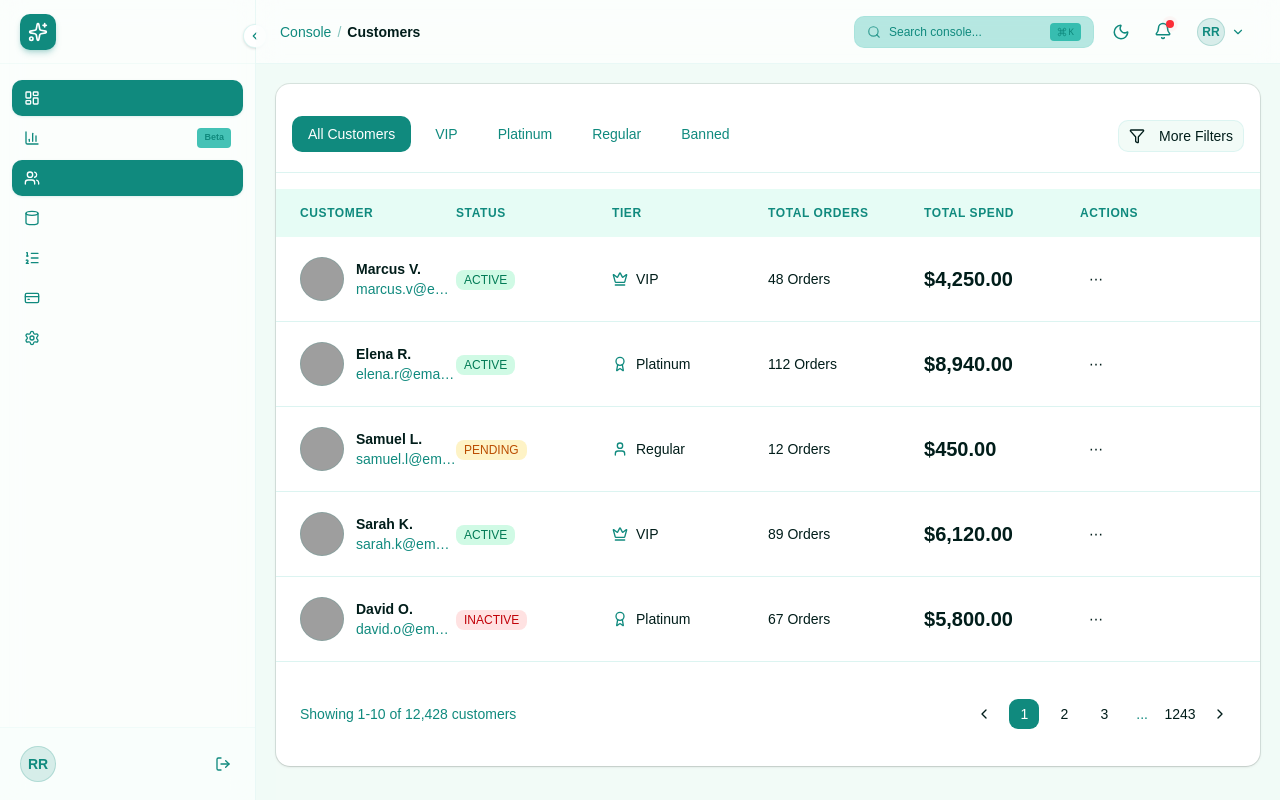
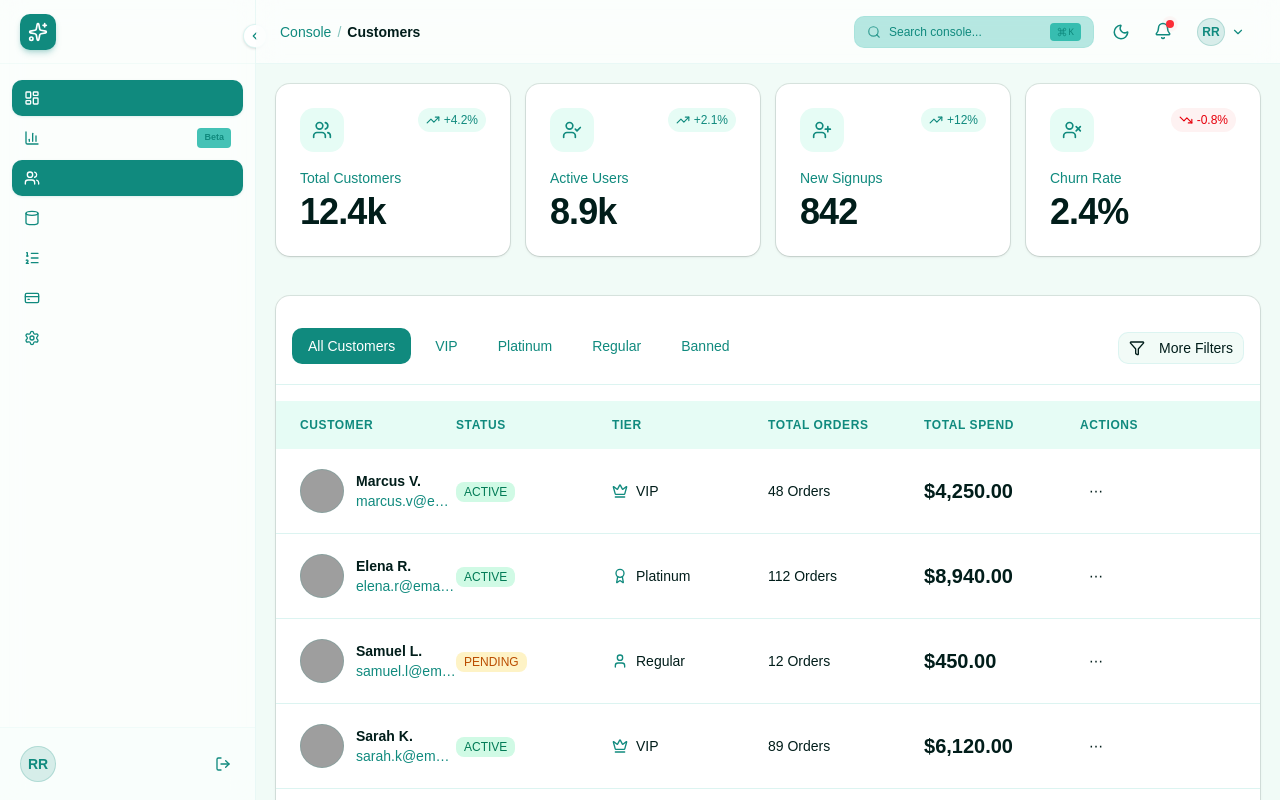
Before and after one commit to ranajitchandra/local_saas, a React (Vite) app: page /dashboard/customers in a window 1280 px wide. Built offline with nearby package versions, Linux system fonts and the light colour scheme; grey boxes are pictures that could not be loaded.

Commit message:
implement stat of customer in deshboard

```diff
--- a/src/pages/Dashboard/Customers/CustomersPage.tsx
+++ b/src/pages/Dashboard/Customers/CustomersPage.tsx
@@ -1,8 +1,10 @@
+import CustomersStatsCards from "./CustomersStatsCards";
 import CustomersTable from "./CustomersTable";
 
 export default function CustomersPage() {
   return (
-    <div>
+    <div className="space-y-10">
+        <CustomersStatsCards />
       <CustomersTable />
     </div>
   )
--- /dev/null
+++ b/src/pages/Dashboard/Customers/CustomersStatsCards.tsx
@@ -0,0 +1,93 @@
+"use client";
+
+import {
+    Users,
+    UserCheck,
+    UserPlus,
+    UserX,
+    TrendingUp,
+    TrendingDown,
+} from "lucide-react";
+
+import { Card } from "@/components/ui/card";
+
+const stats = [
+    {
+        title: "Total Customers",
+        value: "12.4k",
+        change: "+4.2%",
+        positive: true,
+        icon: Users,
+    },
+    {
+        title: "Active Users",
+        value: "8.9k",
+        change: "+2.1%",
+        positive: true,
+        icon: UserCheck,
+    },
+    {
+        title: "New Signups",
+        value: "842",
+        change: "+12%",
+        positive: true,
+        icon: UserPlus,
+    },
+    {
+        title: "Churn Rate",
+        value: "2.4%",
+        change: "-0.8%",
+        positive: false,
+        icon: UserX,
+    },
+];
+
+export default function CustomersStatsCards() {
+    return (
+        <div className="grid grid-cols-1 gap-4 sm:grid-cols-2 xl:grid-cols-4">
+            {stats.map((item) => {
+                const Icon = item.icon;
+
+                return (
+                    <Card
+                        key={item.title}
+                        className="border-border bg-card p-4 lg:p-6 shadow-sm transition-all hover:shadow-md"
+                    >
+                        <div className="flex items-start justify-between">
+                            {/* Icon */}
+                            <div className="flex h-11 w-11 items-center justify-center rounded-xl bg-muted">
+                                <Icon className="h-5 w-5 text-primary" />
+                            </div>
+
+                            {/* Percentage */}
+                            <div
+                                className={`flex items-center gap-1 rounded-full px-2 py-1 text-xs font-medium ${item.positive
+                                        ? "bg-muted text-primary"
+                                        : "bg-red-50 text-red-600 dark:bg-red-950/20 dark:text-red-400"
+                                    }`}
+                            >
+                                {item.positive ? (
+                                    <TrendingUp className="h-3.5 w-3.5" />
+                                ) : (
+                                    <TrendingDown className="h-3.5 w-3.5" />
+                                )}
+
+                                {item.change}
+                            </div>
+                        </div>
+
+                        <div className="w-full">
+                            <p className="text-sm text-muted-foreground">
+                                {item.title}
+                            </p>
+
+                            <h3 className="mt-1 text-4xl font-bold tracking-tight text-foreground">
+                                {item.value}
+                            </h3>
+                        </div>
+                    </Card>
+                );
+            })}
+        </div>
+    );
+}
--- a/src/pages/Dashboard/Customers/CustomersTable.tsx
+++ b/src/pages/Dashboard/Customers/CustomersTable.tsx
@@ -130,7 +130,7 @@ export default function CustomersTable() {
 
                 {/* Responsive Scroll Table */}
                 <div className="overflow-x-auto">
-                    <div className="min-w-[950px]">
+                    <div className="min-w-238">
                         {/* Header */}
                         <div className="grid grid-cols-6 bg-muted px-6 py-4 text-xs font-semibold uppercase tracking-wider text-muted-foreground">
                             <div>Customer</div>
```
